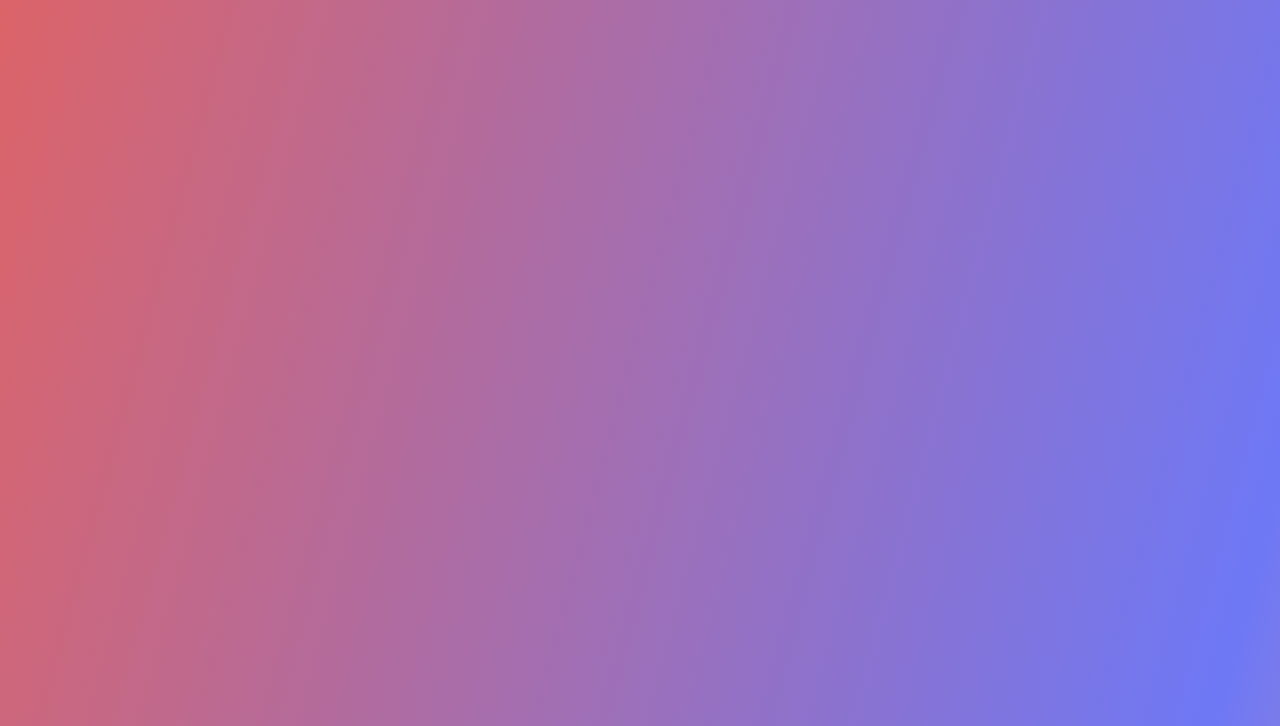
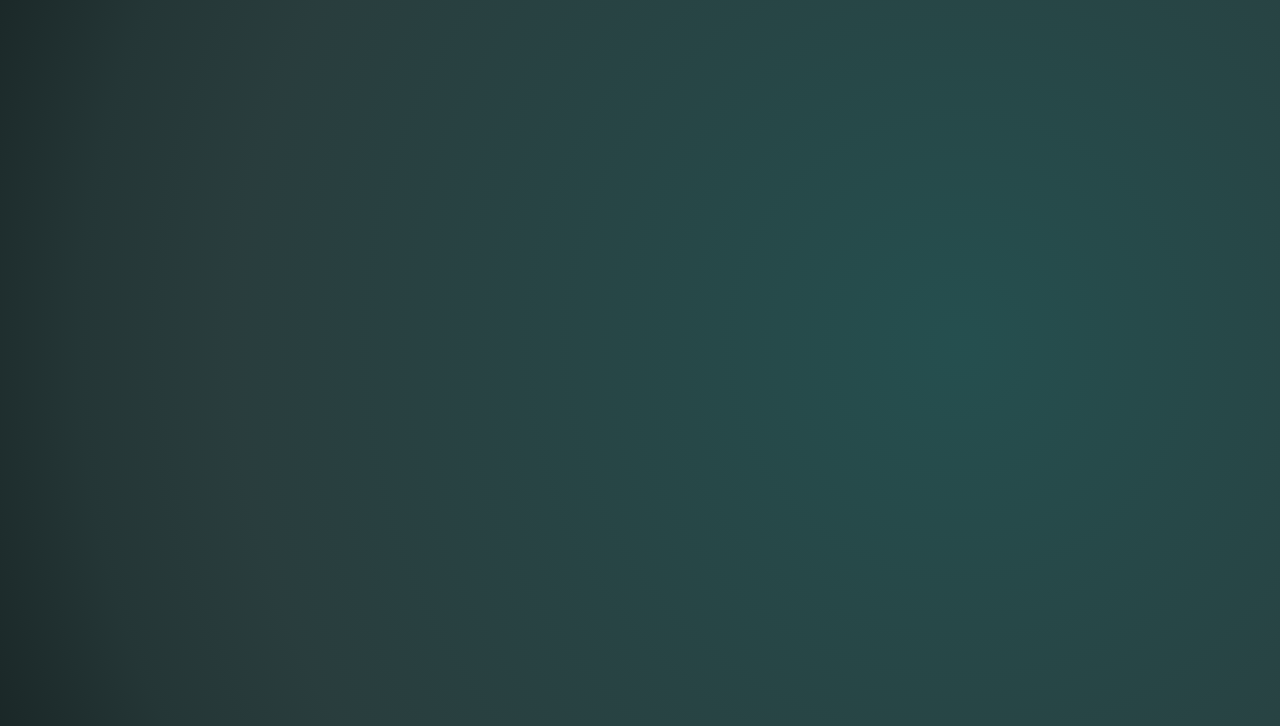
Before and after one commit to student-team-conf/2024-live-layout, a website: page graphics/break.html in a window 1280 px wide. Shown: the part 195-921 px from the top of the page. Drawn offline with Linux system fonts and the light colour scheme.

Commit message:
update design

```diff
--- a/graphics/css/common.css
+++ b/graphics/css/common.css
@@ -13,6 +13,7 @@ body {
     justify-content: center;
     align-items: center;
     background: linear-gradient(105deg, #E06363, #6E78F5 66%, #FA9E7D 100%);
+    background: radial-gradient(circle,#254f4f 0,#293d3d 66%,#243636 80%,#162121 100%);
     width: 1920px;
     height: 1080px;
 }
```
Also changed, not shown: graphics/img/logo/event-banner.svg.
